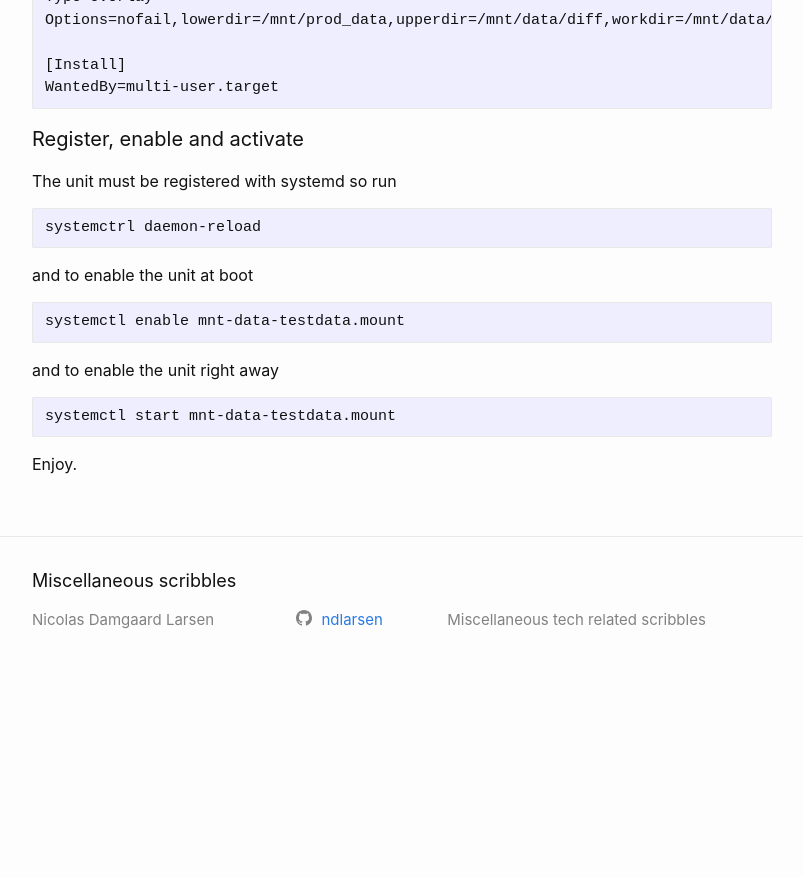
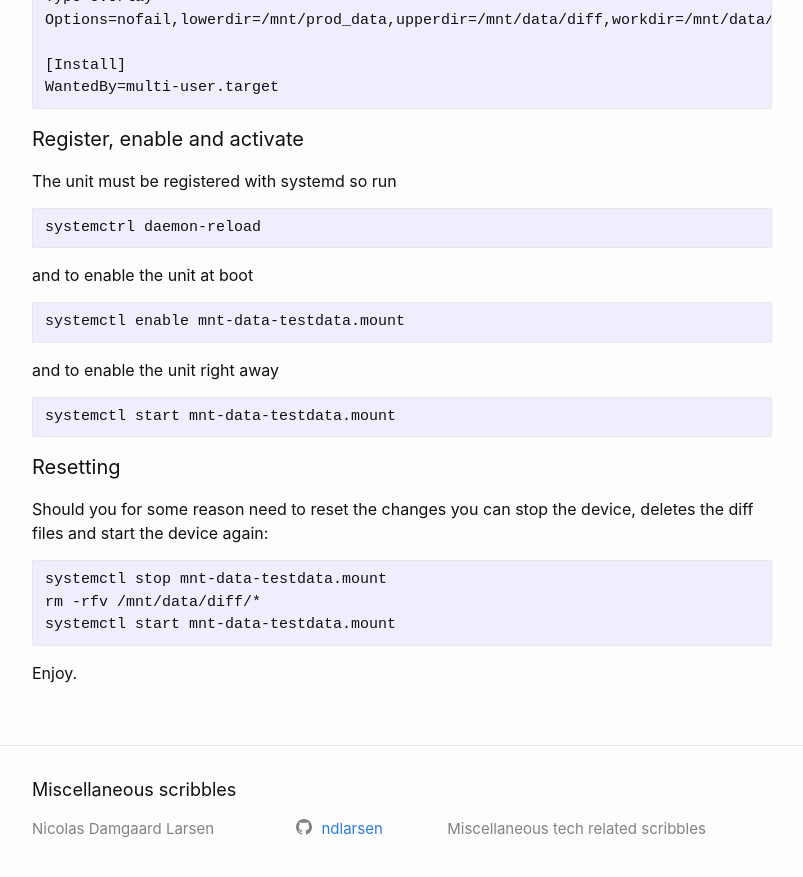
Before and after one commit to ndlarsen/ndlarsen.github.io, a Jekyll site: the page built from _posts/2019-09-30-mounting-a-nfs-based-unionfs-at-boot.md, in a window 1280 px wide and 900 px high, scrolled down 6539 px. Shown: the top 877 px of the window, without its empty margins (238-1041 px from the left). Built offline with Jekyll 4.4.1, drawn with Linux system fonts in a browser that asks for light colours; before the commit the page ends 7231 px from its top, so only the background shows below that.

Commit message:
Updated overlayfs post with resetting.

````diff
--- a/_posts/2019-09-30-mounting-a-nfs-based-unionfs-at-boot.md
+++ b/_posts/2019-09-30-mounting-a-nfs-based-unionfs-at-boot.md
@@ -175,4 +175,12 @@ and to enable the unit right away
 systemctl start mnt-data-testdata.mount
 ```
 
+#### Resetting
+Should you for some reason need to reset the changes you can stop the device, deletes the diff files and start the device again:
+```
+systemctl stop mnt-data-testdata.mount
+rm -rfv /mnt/data/diff/*
+systemctl start mnt-data-testdata.mount
+```
+
 Enjoy.
````
